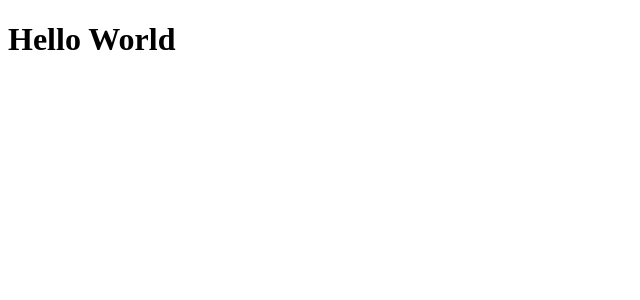
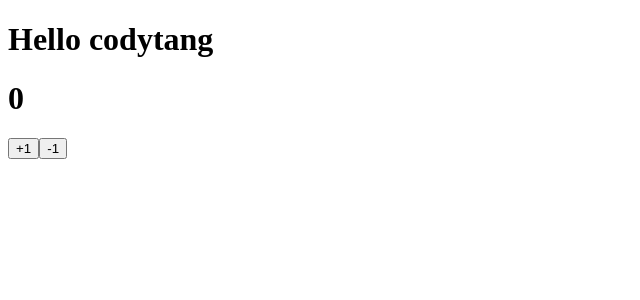
Before and after one commit to cody1991/react, a React (Create React App) app: page / in a window 1280 px wide. Shown: the top 300 px of the page, without its empty margins (0-640 px from the left). Built offline with nearby package versions, Linux system fonts and the light colour scheme.

Commit message:
feat: add simple components

```diff
--- a/src/App.js
+++ b/src/App.js
@@ -1,8 +1,10 @@
 import HelloWorld from './components/HelloWorld';
+import Counter from './components/Counter';
 function App() {
   return (
     <div>
-      <HelloWorld />
+      <HelloWorld name="codytang" />
+      <Counter />
     </div>
   );
 }
--- /dev/null
+++ b/src/components/Counter.js
@@ -0,0 +1,15 @@
+import React, { useState } from 'react';
+
+function Counter() {
+  const [count, setCount] = useState(0);
+
+  return (
+    <div>
+      <h1>{count}</h1>
+      <button onClick={() => setCount(count + 1)}>+1</button>
+      <button onClick={() => setCount(count - 1)}>-1</button>
+    </div>
+  );
+}
+
+export default Counter;
--- a/src/components/HelloWorld.js
+++ b/src/components/HelloWorld.js
@@ -1,3 +1,13 @@
-export default function HelloWorld() {
-  return <h1>Hello World</h1>;
+// export default function HelloWorld(props) {
+//   console.log(props);
+//   return <h1>Hello {props.name}</h1>;
+// }
+
+import React from 'react';
+class HelloWorld extends React.Component {
+  render() {
+    return <h1>Hello {this.props.name}</h1>;
+  }
 }
+
+export default HelloWorld;
```
